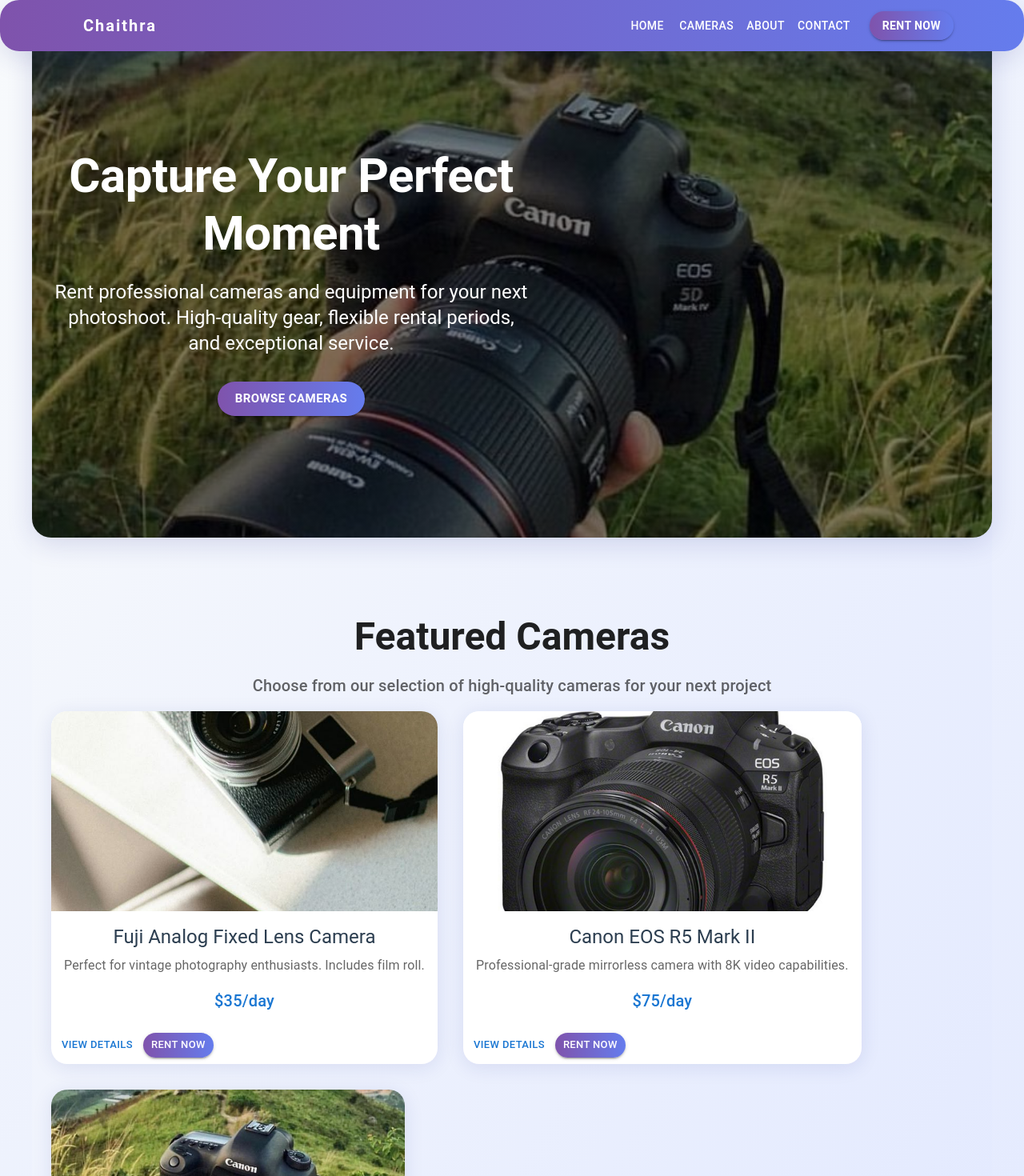
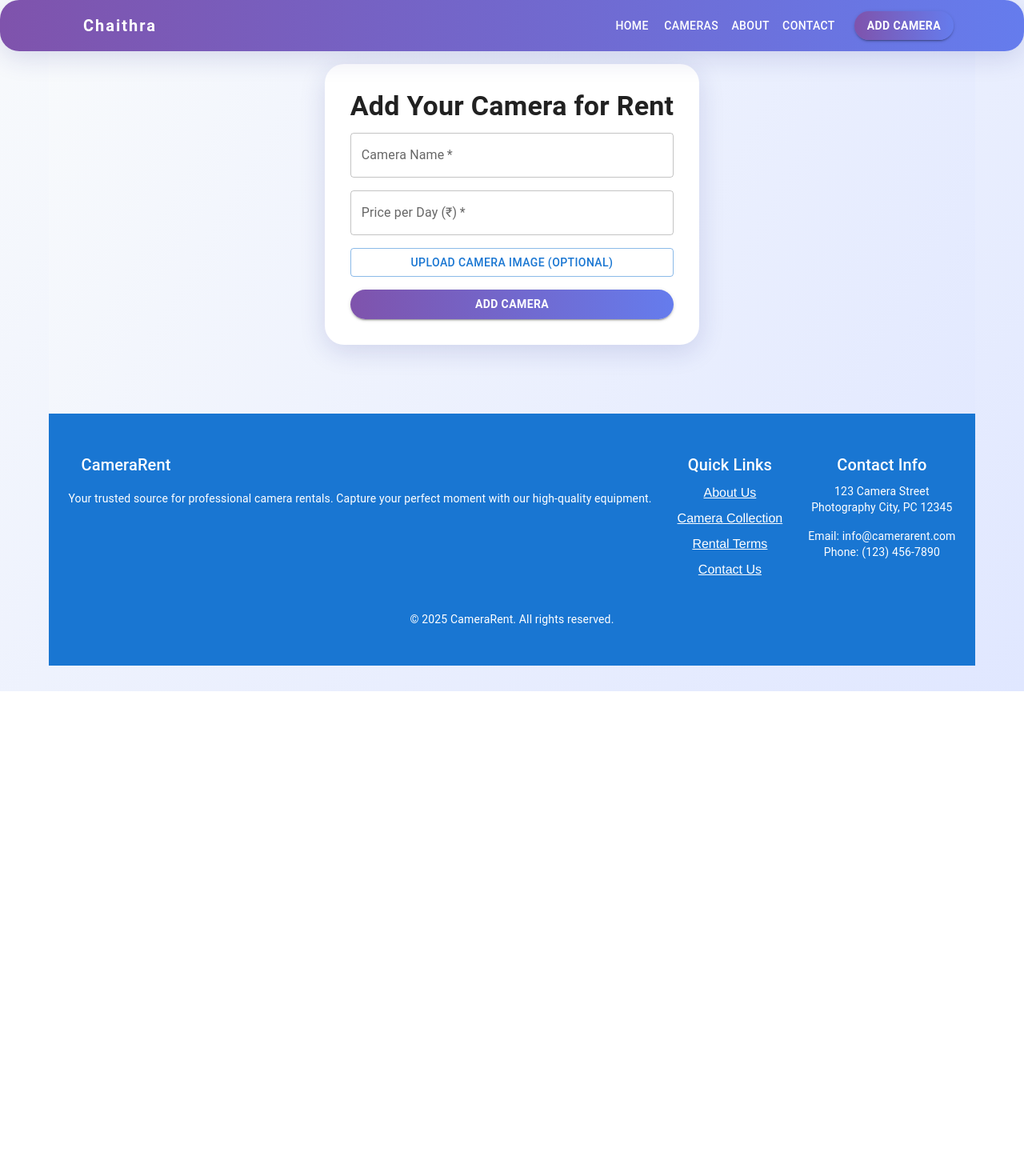
Before and after one commit to chaithra2005/Aura, a React (Vite) app: page /add-camera in a window 1280 px wide. Shown: the top 1470 px of the page at 80% size. After the commit the page ends 864 px from the top, so only its background shows below. Built offline with nearby package versions, Linux system fonts and the light colour scheme; some icons are missing.

Commit message:
Cloudinary image upload, Firestore integration, and bug fixes

```diff
--- a/src/App.jsx
+++ b/src/App.jsx
@@ -1,17 +1,35 @@
+import { useState } from 'react';
+import { BrowserRouter as Router, Routes, Route } from 'react-router-dom';
 import Navbar from './components/Navbar';
 import Hero from './components/Hero';
 import FeaturedCameras from './components/FeaturedCameras';
 import Footer from './components/Footer';
+import AddCamera from './components/AddCamera';
 import './App.css';
 
 function App() {
+  const [refreshCameras, setRefreshCameras] = useState(false);
+
+  const handleCameraAdded = () => {
+    setRefreshCameras((prev) => !prev);
+  };
+
   return (
-    <div className="app">
-      <Navbar />
-      <Hero />
-      <FeaturedCameras />
-      <Footer />
-    </div>
+    <Router>
+      <div className="app">
+        <Navbar />
+        <Routes>
+          <Route path="/" element={
+            <>
+              <Hero />
+              <FeaturedCameras refresh={refreshCameras} />
+            </>
+          } />
+          <Route path="/add-camera" element={<AddCamera onCameraAdded={handleCameraAdded} />} />
+        </Routes>
+        <Footer />
+      </div>
+    </Router>
   );
 }
 
--- /dev/null
+++ b/src/components/AddCamera.jsx
@@ -0,0 +1,99 @@
+import React, { useState } from 'react';
+import { db } from '../firebase';
+import { collection, addDoc, Timestamp } from 'firebase/firestore';
+import { Box, Button, TextField, Typography, Paper, CircularProgress } from '@mui/material';
+
+const PLACEHOLDER_IMAGE = 'https://via.placeholder.com/300x200?text=No+Image';
+const CLOUDINARY_URL = 'https://api.cloudinary.com/v1_1/dnqxxqemt/image/upload';
+const UPLOAD_PRESET = 'unsigned_preset';
+
+const AddCamera = ({ onCameraAdded }) => {
+  const [name, setName] = useState('');
+  const [price, setPrice] = useState('');
+  const [image, setImage] = useState(null);
+  const [loading, setLoading] = useState(false);
+  const [error, setError] = useState('');
+
+  const handleImageChange = (e) => {
+    if (e.target.files[0]) {
+      setImage(e.target.files[0]);
+    }
+  };
+
+  const handleSubmit = async (e) => {
+    e.preventDefault();
+    setError('');
+    if (!name || !price) {
+      setError('Please fill all fields.');
+      return;
+    }
+    setLoading(true);
+    let imageUrl = PLACEHOLDER_IMAGE;
+    try {
+      if (image) {
+        const formData = new FormData();
+        formData.append('file', image);
+        formData.append('upload_preset', UPLOAD_PRESET);
+
+        const response = await fetch(CLOUDINARY_URL, {
+          method: 'POST',
+          body: formData,
+        });
+        const data = await response.json();
+        if (data.secure_url) {
+          imageUrl = data.secure_url;
+        } else {
+          throw new Error('Image upload failed');
+        }
+      }
+      // Save camera info to Firestore
+      await addDoc(collection(db, 'cameras'), {
+        name,
+        price,
+        imageUrl,
+        createdAt: Timestamp.now(),
+      });
+      setName('');
+      setPrice('');
+      setImage(null);
+      if (onCameraAdded) onCameraAdded();
+    } catch (err) {
+      console.error('Error adding camera:', err);
+      setError('Failed to add camera. ' + (err.message || 'Please try again.'));
+    }
+    setLoading(false);
+  };
+
+  return (
+    <Paper sx={{ p: 4, maxWidth: 500, mx: 'auto', mt: 6, borderRadius: 4, boxShadow: 3 }}>
+      <Typography variant="h4" align="center" gutterBottom fontWeight={700}>
+        Add Your Camera for Rent
+      </Typography>
+      <Box component="form" onSubmit={handleSubmit} sx={{ display: 'flex', flexDirection: 'column', gap: 2 }}>
+        <TextField
+          label="Camera Name"
+          value={name}
+          onChange={(e) => setName(e.target.value)}
+          required
+        />
+        <TextField
+          label="Price per Day (₹)"
+          type="number"
+          value={price}
+          onChange={(e) => setPrice(e.target.value)}
+          required
+        />
+        <Button variant="outlined" component="label">
+          {image ? image.name : 'Upload Camera Image (optional)'}
+          <input type="file" accept="image/*" hidden onChange={handleImageChange} />
+        </Button>
+        {error && <Typography color="error">{error}</Typography>}
+        <Button type="submit" variant="contained" color="secondary" disabled={loading} sx={{ fontWeight: 600, borderRadius: 3 }}>
+          {loading ? <CircularProgress size={24} color="inherit" /> : 'Add Camera'}
+        </Button>
+      </Box>
+    </Paper>
+  );
+};
+
+export default AddCamera;
--- a/src/components/FeaturedCameras.jsx
+++ b/src/components/FeaturedCameras.jsx
@@ -1,30 +1,52 @@
-import { Container, Typography, Grid, Card, CardMedia, CardContent, CardActions, Button, Box } from '@mui/material';
+import { useEffect, useState } from 'react';
+import { db } from '../firebase';
+import { collection, getDocs, orderBy, query, addDoc } from 'firebase/firestore';
+import { Container, Typography, Grid, Card, CardMedia, CardContent, CardActions, Button, Box, CircularProgress } from '@mui/material';
 
-const cameras = [
+const defaultCameras = [
   {
-    id: 1,
+    id: '1',
     name: 'Fuji Analog Fixed Lens Camera',
-    image: '/images/fuji analog fixed lens camera how to get film….jpeg',
-    price: '35/day',
+    imageUrl: '/images/fuji analog fixed lens camera how to get film….jpeg',
+    price: '35',
     description: 'Perfect for vintage photography enthusiasts. Includes film roll.',
   },
   {
-    id: 2,
+    id: '2',
     name: 'Canon EOS R5 Mark II',
-    image: '/images/The Canon EOS R5 Mark II sets a new standard for….jpeg',
-    price: '75/day',
+    imageUrl: '/images/The Canon EOS R5 Mark II sets a new standard for….jpeg',
+    price: '75',
     description: 'Professional-grade mirrorless camera with 8K video capabilities.',
   },
   {
-    id: 3,
+    id: '3',
     name: 'Professional DSLR Kit',
-    image: '/images/e0c2518f-5640-48c7-a0a8-4fd5552fef56.jpeg',
-    price: '55/day',
+    imageUrl: '/images/e0c2518f-5640-48c7-a0a8-4fd5552fef56.jpeg',
+    price: '55',
     description: 'Complete DSLR kit with multiple lenses and accessories.',
   },
 ];
 
-const FeaturedCameras = () => {
+const FeaturedCameras = ({ refresh }) => {
+  const [cameras, setCameras] = useState(defaultCameras);
+  const [loading, setLoading] = useState(true);
+
+  useEffect(() => {
+    const fetchCameras = async () => {
+      setLoading(true);
+      try {
+        const q = query(collection(db, 'cameras'), orderBy('createdAt', 'desc'));
+        const querySnapshot = await getDocs(q);
+        const userCameras = querySnapshot.docs.map(doc => ({ id: doc.id, ...doc.data() }));
+        setCameras([...userCameras, ...defaultCameras]);
+      } catch (err) {
+        setCameras(defaultCameras);
+      }
+      setLoading(false);
+    };
+    fetchCameras();
+  }, [refresh]);
+
   return (
     <Container sx={{ py: 8 }} maxWidth="lg">
       <Typography
@@ -40,6 +62,11 @@
       <Typography variant="h6" align="center" color="text.secondary" paragraph>
         Choose from our selection of high-quality cameras for your next project
       </Typography>
+      {loading ? (
+        <Box sx={{ display: 'flex', justifyContent: 'center', mt: 6 }}>
+          <CircularProgress />
+        </Box>
+      ) : (
         <Grid container spacing={4} sx={{ mt: 2 }}>
           {cameras.map((camera) => (
             <Grid item key={camera.id} xs={12} sm={6} md={4}>
@@ -61,7 +88,7 @@
                     height: 250,
                     objectFit: 'cover',
                   }}
-                image={camera.image}
+                  image={camera.imageUrl}
                   alt={camera.name}
                 />
                 <CardContent sx={{ flexGrow: 1 }}>
@@ -69,11 +96,11 @@
                     {camera.name}
                   </Typography>
                   <Typography color="text.secondary">
-                  {camera.description}
+                    {camera.description || ''}
                   </Typography>
                   <Box sx={{ mt: 2 }}>
                     <Typography variant="h6" color="primary">
-                    ${camera.price}
+                      ₹{camera.price}/day
                     </Typography>
                   </Box>
                 </CardContent>
@@ -89,6 +116,7 @@
             </Grid>
           ))}
         </Grid>
+      )}
     </Container>
   );
 };
--- a/src/components/Navbar.jsx
+++ b/src/components/Navbar.jsx
@@ -1,5 +1,6 @@
 import { AppBar, Toolbar, Typography, Button, Box, Container } from '@mui/material';
 import CameraAltIcon from '@mui/icons-material/CameraAlt';
+import { Link as RouterLink } from 'react-router-dom';
 
 const Navbar = () => {
   return (
@@ -8,17 +9,17 @@
         <Toolbar sx={{ justifyContent: 'space-between' }}>
           <Box sx={{ display: 'flex', alignItems: 'center' }}>
             <CameraAltIcon sx={{ mr: 1 }} />
-            <Typography variant="h6" component="div" sx={{ flexGrow: 1, fontWeight: 700, letterSpacing: 2 }}>
+            <Typography variant="h6" component={RouterLink} to="/" sx={{ flexGrow: 1, fontWeight: 700, letterSpacing: 2, textDecoration: 'none', color: 'inherit' }}>
               Chaithra
             </Typography>
           </Box>
           <Box>
-            <Button color="inherit">Home</Button>
+            <Button color="inherit" component={RouterLink} to="/">Home</Button>
             <Button color="inherit">Cameras</Button>
             <Button color="inherit">About</Button>
             <Button color="inherit">Contact</Button>
-            <Button variant="contained" color="secondary" sx={{ ml: 2, borderRadius: 3, fontWeight: 600 }}>
-              Rent Now
+            <Button variant="contained" color="secondary" sx={{ ml: 2, borderRadius: 3, fontWeight: 600 }} component={RouterLink} to="/add-camera">
+              Add Camera
             </Button>
           </Box>
         </Toolbar>
--- /dev/null
+++ b/src/firebase.js
@@ -0,0 +1,14 @@
+import { initializeApp } from "firebase/app";
+import { getFirestore } from "firebase/firestore";
+const firebaseConfig = {
+  apiKey: "AIzaSyAMd5v-Zr7gF9YqVIsSUZGhik2yCIsntDE",
+  authDomain: "chaithra-e2135.firebaseapp.com",
+  projectId: "chaithra-e2135",
+  storageBucket: "chaithra-e2135.appspot.com",
+  messagingSenderId: "681305578959",
+  appId: "1:681305578959:web:0b6bb827cbb877fe5a86ba",
+  measurementId: "G-QRL4HBTCE6"
+};
+const app = initializeApp(firebaseConfig);
+const db = getFirestore(app);
+export { db };
```
Also changed, not shown: src/TestFirestore.jsx (added, +17 -0 lines). Lines whose indentation alone changed are shown as unchanged.
